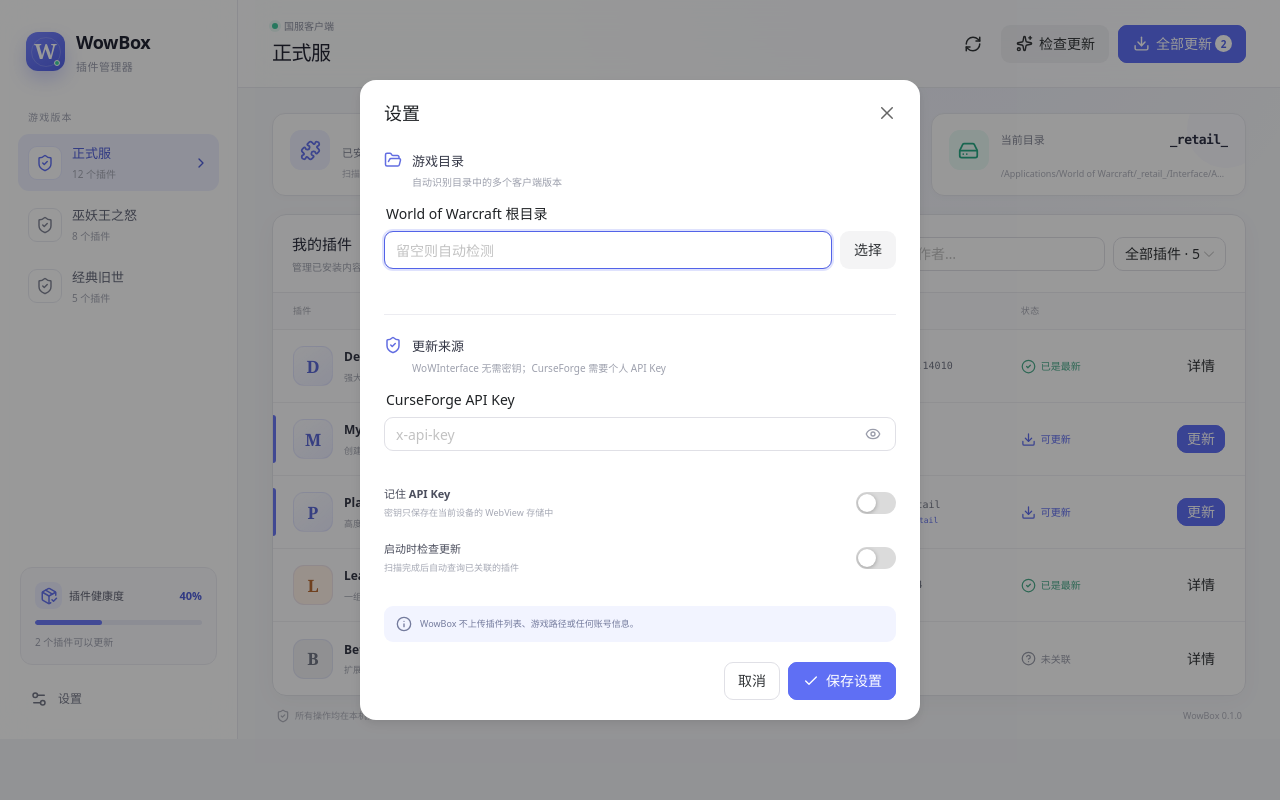
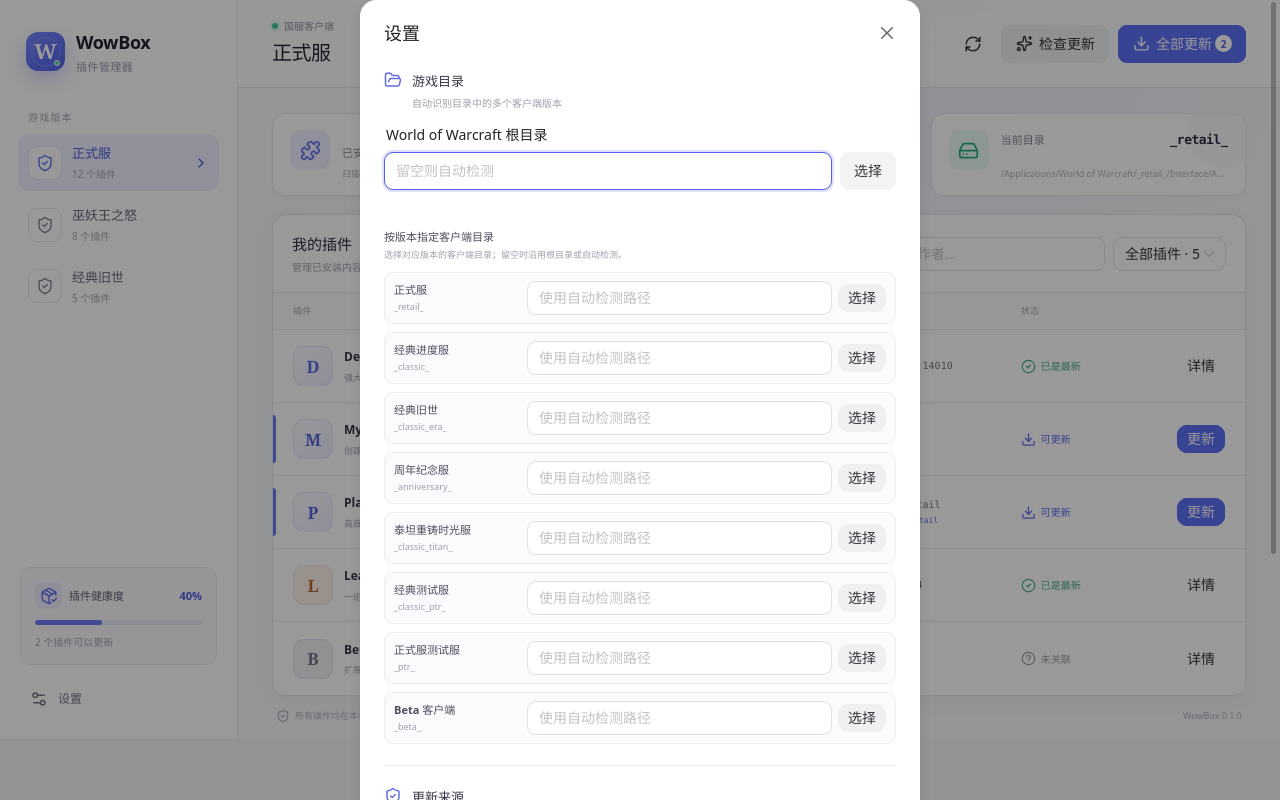
Before and after one commit to zzvaki/wowbox, a Vue app: page / in a window 1280 px wide. Both pictures are taken after a click on the button "设置". Built offline with nearby package versions, Linux system fonts and the light colour scheme.

Commit message:
feat: configure paths per game client

```diff
--- a/src/App.vue
+++ b/src/App.vue
@@ -51,6 +51,7 @@
   AddonSource,
   AddonStatus,
   AppSettings,
+  GameFlavor,
   GameInstallation,
 } from "@/types";
 
@@ -82,10 +83,34 @@
 
 const defaultSettings: AppSettings = {
   gameRoot: "",
+  clientPaths: {},
   curseforgeApiKey: "",
   rememberApiKey: false,
   checkOnLaunch: false,
 };
+
+const clientPathOptions: Array<{
+  flavor: GameFlavor;
+  label: string;
+  folder: string;
+}> = [
+  { flavor: "retail", label: "正式服", folder: "_retail_" },
+  { flavor: "classic", label: "经典进度服", folder: "_classic_" },
+  { flavor: "classic_era", label: "经典旧世", folder: "_classic_era_" },
+  {
+    flavor: "classic_anniversary",
+    label: "周年纪念服",
+    folder: "_anniversary_",
+  },
+  {
+    flavor: "classic_titan",
+    label: "泰坦重铸时光服",
+    folder: "_classic_titan_",
+  },
+  { flavor: "classic_ptr", label: "经典测试服", folder: "_classic_ptr_" },
+  { flavor: "ptr", label: "正式服测试服", folder: "_ptr_" },
+  { flavor: "beta", label: "Beta 客户端", folder: "_beta_" },
+];
 
 const installations = ref<GameInstallation[]>([]);
 const activeInstallationId = ref("");
@@ -157,6 +182,7 @@
     settings.value = {
       ...defaultSettings,
       ...stored,
+      clientPaths: stored.clientPaths ?? {},
       curseforgeApiKey: stored.rememberApiKey
         ? (stored.curseforgeApiKey ?? "")
         : "",
@@ -182,7 +208,48 @@
 async function refreshInstallations() {
   loadingInstallations.value = true;
   try {
-    installations.value = await detectInstallations(settings.value.gameRoot);
+    const configuredPaths = Object.values(settings.value.clientPaths).filter(
+      (path): path is string => Boolean(path?.trim()),
+    );
+    const detectionPaths = Array.from(
+      new Set(
+        settings.value.gameRoot
+          ? [settings.value.gameRoot, ...configuredPaths]
+          : [undefined, ...configuredPaths],
+      ),
+    );
+    const detectionResults = await Promise.allSettled(
+      detectionPaths.map((path) => detectInstallations(path)),
+    );
+    const detected = detectionResults.flatMap((result) =>
+      result.status === "fulfilled" ? result.value : [],
+    );
+    if (!detected.length) {
+      const firstError = detectionResults.find(
+        (result): result is PromiseRejectedResult => result.status === "rejected",
+      );
+      throw firstError?.reason ?? new Error("没有找到可用客户端");
+    }
+
+    const installationsByFlavor = new Map<GameFlavor, GameInstallation>();
+    for (const installation of detected) {
+      if (!installationsByFlavor.has(installation.flavor)) {
+        installationsByFlavor.set(installation.flavor, installation);
+      }
+    }
+    for (const [flavor, path] of Object.entries(settings.value.clientPaths)) {
+      const configuredInstallation = detected.find(
+        (installation) =>
+          installation.flavor === flavor && installation.path === path,
+      );
+      if (configuredInstallation) {
+        installationsByFlavor.set(
+          flavor as GameFlavor,
+          configuredInstallation,
+        );
+      }
+    }
+    installations.value = Array.from(installationsByFlavor.values());
     const stillExists = installations.value.some(
       (installation) => installation.id === activeInstallationId.value,
     );
@@ -316,6 +383,27 @@
 async function selectGameRoot() {
   const path = await chooseGameRoot();
   if (path) settings.value.gameRoot = path;
+}
+
+async function selectClientPath(flavor: GameFlavor, label: string) {
+  const path = await chooseGameRoot();
+  if (!path) return;
+  try {
+    const detected = await detectInstallations(path);
+    const installation = detected.find((item) => item.flavor === flavor);
+    if (!installation) {
+      message.warning(`所选目录中没有找到${label}客户端`);
+      return;
+    }
+    settings.value.clientPaths[flavor] = installation.path;
+    message.success(`${label}路径已设置`);
+  } catch (error) {
+    message.error(errorMessage(error, `无法识别${label}目录`));
+  }
+}
+
+function clearClientPath(flavor: GameFlavor) {
+  delete settings.value.clientPaths[flavor];
 }
 
 function showDetails(addon: AddonInfo) {
@@ -706,8 +794,53 @@
                   placeholder="留空则自动检测"
                 />
                 <n-button secondary @click="selectGameRoot">选择</n-button>
+                <n-button
+                  v-if="settings.gameRoot"
+                  quaternary
+                  @click="settings.gameRoot = ''"
+                >
+                  自动
+                </n-button>
               </div>
             </n-form-item>
+            <div class="client-paths-heading">
+              <strong>按版本指定客户端目录</strong>
+              <span>选择对应版本的客户端目录；留空时沿用根目录或自动检测。</span>
+            </div>
+            <div class="client-path-list">
+              <div
+                v-for="option in clientPathOptions"
+                :key="option.flavor"
+                class="client-path-row"
+              >
+                <div class="client-path-label">
+                  <strong>{{ option.label }}</strong>
+                  <span>{{ option.folder }}</span>
+                </div>
+                <div class="client-path-picker">
+                  <n-input
+                    :value="settings.clientPaths[option.flavor]"
+                    readonly
+                    placeholder="使用自动检测路径"
+                  />
+                  <n-button
+                    secondary
+                    size="small"
+                    @click="selectClientPath(option.flavor, option.label)"
+                  >
+                    选择
+                  </n-button>
+                  <n-button
+                    v-if="settings.clientPaths[option.flavor]"
+                    quaternary
+                    size="small"
+                    @click="clearClientPath(option.flavor)"
+                  >
+                    清除
+                  </n-button>
+                </div>
+              </div>
+            </div>
           </div>
 
           <div class="settings-divider" />
--- a/src/styles.css
+++ b/src/styles.css
@@ -777,6 +777,11 @@
   border-radius: 16px !important;
 }
 
+.settings-modal .n-card__content {
+  max-height: calc(100vh - 250px);
+  overflow-y: auto;
+}
+
 .details-modal {
   width: min(520px, calc(100vw - 48px)) !important;
   border-radius: 16px !important;
@@ -814,6 +819,59 @@
   display: flex;
   width: 100%;
   gap: 8px;
+}
+
+.client-paths-heading {
+  display: flex;
+  flex-direction: column;
+  gap: 3px;
+  margin: 14px 0 9px;
+}
+
+.client-paths-heading strong,
+.client-path-label strong {
+  color: #4b4e5d;
+  font-size: 11px;
+}
+
+.client-paths-heading span,
+.client-path-label span {
+  color: #9da0ad;
+  font-size: 9px;
+}
+
+.client-path-list {
+  display: grid;
+  gap: 8px;
+}
+
+.client-path-row {
+  display: grid;
+  grid-template-columns: 124px minmax(0, 1fr);
+  align-items: center;
+  gap: 9px;
+  padding: 8px 9px;
+  border: 1px solid #ececf1;
+  border-radius: 9px;
+  background: #fbfbfd;
+}
+
+.client-path-label {
+  display: flex;
+  min-width: 0;
+  flex-direction: column;
+  gap: 2px;
+}
+
+.client-path-picker {
+  display: flex;
+  min-width: 0;
+  align-items: center;
+  gap: 6px;
+}
+
+.client-path-picker .n-input {
+  min-width: 0;
 }
 
 .settings-divider {
--- a/src/types.ts
+++ b/src/types.ts
@@ -74,6 +74,7 @@
 
 export interface AppSettings {
   gameRoot: string;
+  clientPaths: Partial<Record<GameFlavor, string>>;
   curseforgeApiKey: string;
   rememberApiKey: boolean;
   checkOnLaunch: boolean;
```
Also changed, not shown: 2 other files (tests, documents, lock files or other folders).
